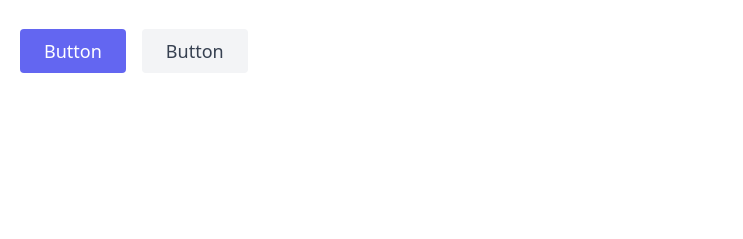
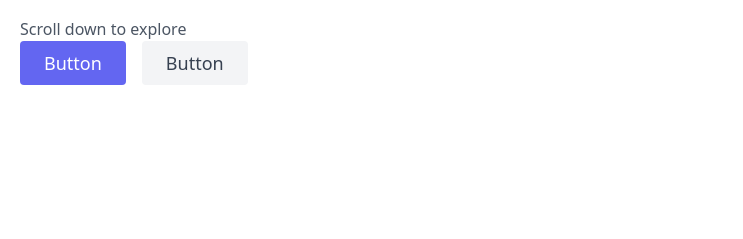
Before and after one commit to dubeyaradhana005-art/resume, a plain HTML site: page index.html in a window 1280 px wide. Shown: the part 352-591 px from the top of the page, 0-743 px from the left. Drawn offline with nearby package versions, Linux system fonts and the light colour scheme.

Commit message:
Add files via upload

```diff
--- a/index.html
+++ b/index.html
@@ -37,6 +37,7 @@
         <br class="hidden lg:inline-block">Arnav's Coding Arena
       </h1>
       <p class="mb-8 leading-relaxed">My name is Arnav and in this pro website you can get the codes of different topics.</p>
+      <p>Scroll down to explore</p>
       <div class="flex justify-center">
         <button class="inline-flex text-white bg-indigo-500 border-0 py-2 px-6 focus:outline-none hover:bg-indigo-600 rounded text-lg">Button</button>
         <button class="ml-4 inline-flex text-gray-700 bg-gray-100 border-0 py-2 px-6 focus:outline-none hover:bg-gray-200 rounded text-lg">Button</button>
```
